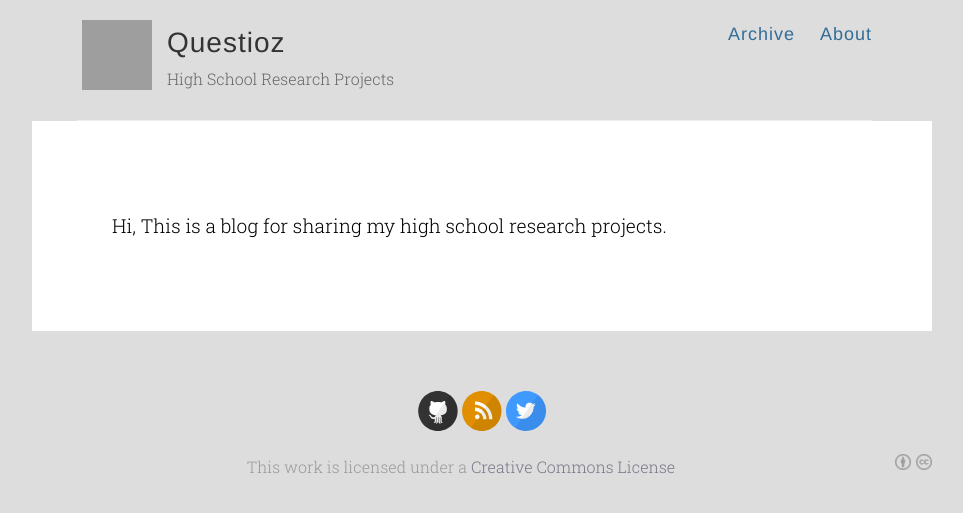
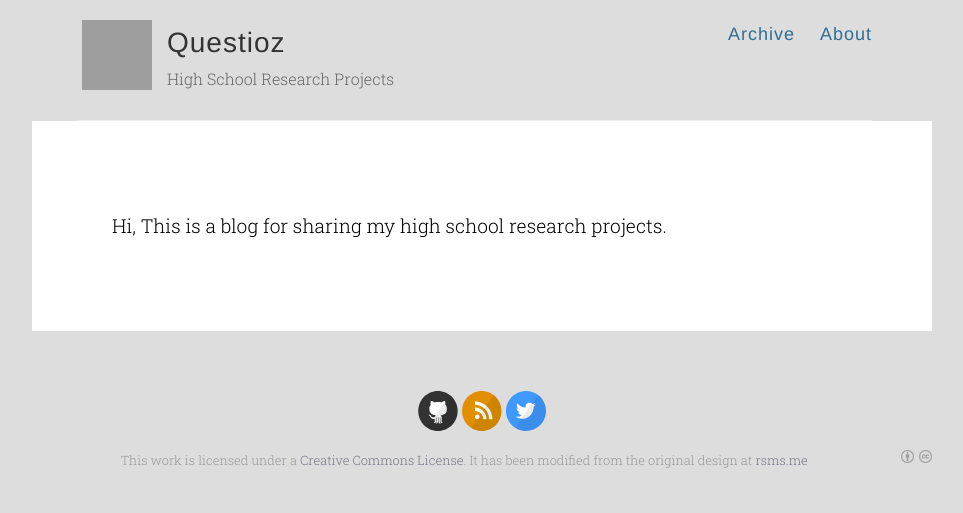
Before and after one commit to questioz/questioz.github.io, a Jekyll site: the page built from about.md, in a window 1280 px wide. Shown: the top 513 px of the page, without its empty margins (158-1121 px from the left). Built offline with Jekyll 4.4.1, drawn with Linux system fonts in a browser that asks for light colours; Markdown is read by kramdown in place of the engine named in the settings; grey boxes are pictures that could not be loaded.

Commit message:
added attribution

```diff
--- a/_layouts/default.html
+++ b/_layouts/default.html
@@ -121,11 +121,11 @@
     {% unless page.no_footer %}
     <footer>
           {% include svg-icons.html %}
-
-      <p>
-        <a rel="license" href="http://creativecommons.org/licenses/by/3.0/deed.en_US" class="cc"><img src="/res/cc-cc.png" class="cc">
+      <p id="license">
+        <a rel="license" href="http://creativecommons.org/licenses/by/3.0/deed.en_US"
+        class="cc" target="_blank"><img src="/res/cc-cc.png" class="cc">
         <img src="/res/cc-by.png" class="cc"></a>
-        This work is licensed under a <a rel="license" href="http://creativecommons.org/licenses/by/3.0/deed.en_US">Creative Commons License</a>
+        This work is licensed under a <a rel="license" target="_blank" href="http://creativecommons.org/licenses/by/3.0/deed.en_US">Creative Commons License</a>. It has been modified from the original design at <a href="http://rsms.me" target="_blank">rsms.me</a>
       </p>
     </footer>
     {% endunless %}
--- a/res/screen.css
+++ b/res/screen.css
@@ -705,3 +705,9 @@ footer {
   }
   html.ipad { zoom:70%; }
 }*/
+
+/* added by me */
+#license
+{
+    font-size: 0.8em;
+}
```
Also changed, not shown: about.md (line endings or trailing spaces).
